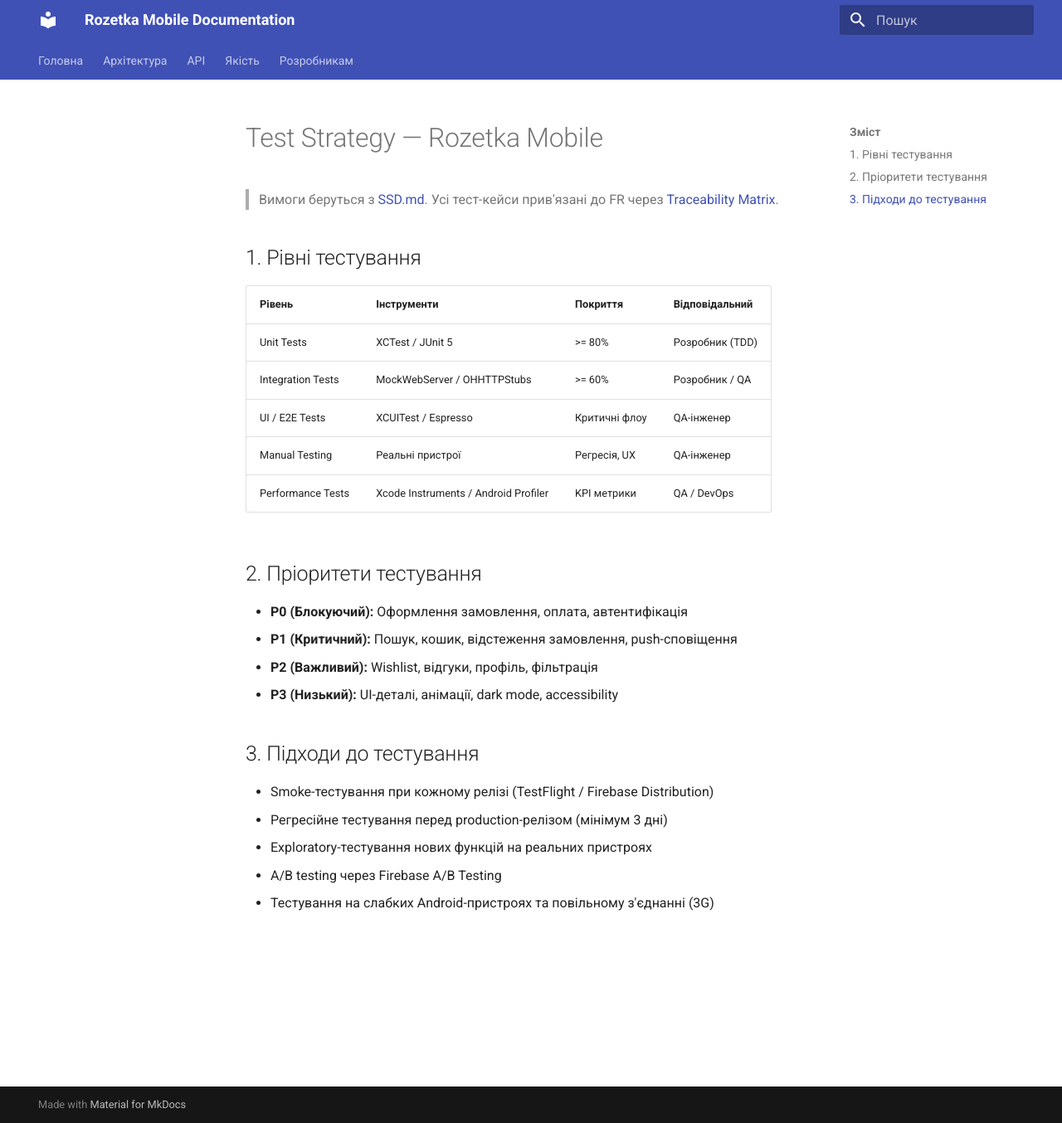
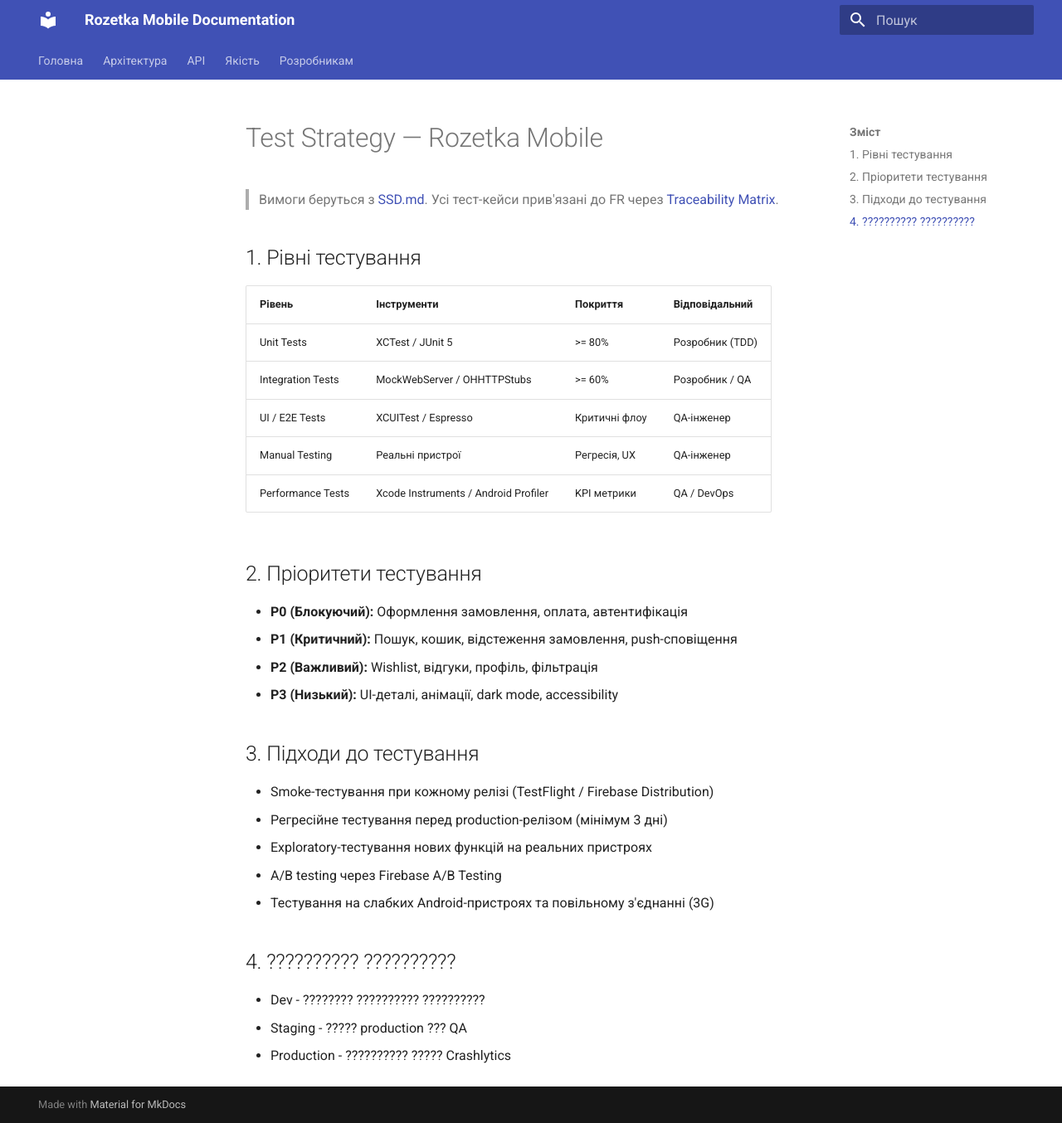
Before and after one commit to SaichukAndri/rozetka-mobile-docs, an MkDocs documentation site: the page built from docs/quality/test-strategy.md, in a window 1280 px wide and 1354 px high. Shown: the whole window at 83% size. Built offline with MkDocs 1.6.1 and Material for MkDocs 9.7.7, drawn with Linux system fonts in a browser that asks for light colours.

Commit message:
docs(test-strategy): додано розділ середовищ тестування

```diff
--- a/docs/quality/test-strategy.md
+++ b/docs/quality/test-strategy.md
@@ -27,3 +27,9 @@
 - Exploratory-тестування нових функцій на реальних пристроях
 - A/B testing через Firebase A/B Testing
 - Тестування на слабких Android-пристроях та повільному з'єднанні (3G)
+
+## 4. ?????????? ??????????
+
+- Dev - ???????? ?????????? ??????????
+- Staging - ????? production ??? QA
+- Production - ?????????? ????? Crashlytics
```
